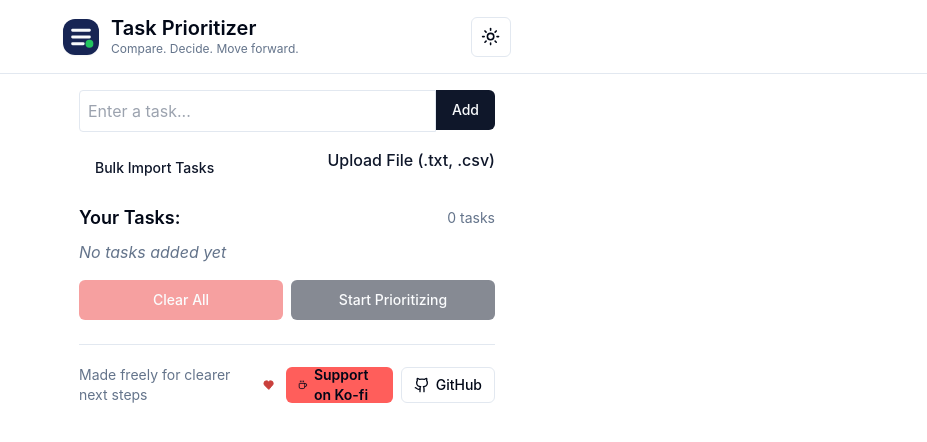
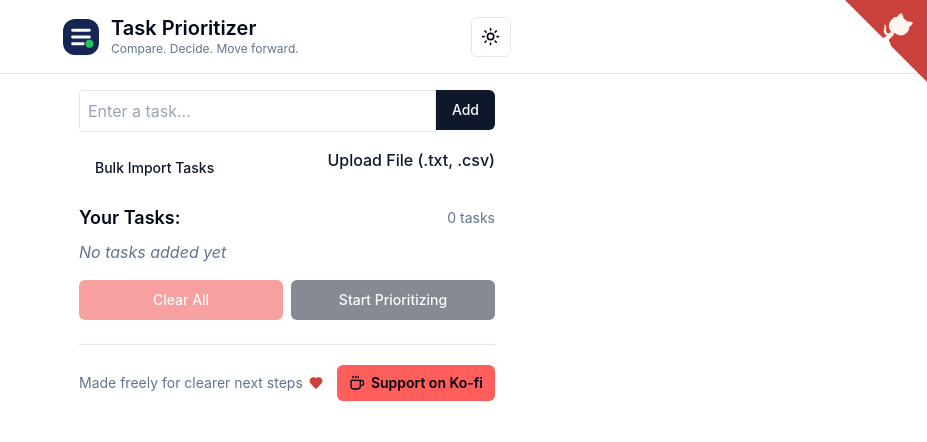
Before and after one commit to cdracars/task-prioritizer, a React (Create React App) app: page / in a window 1280 px wide. Shown: the top 442 px of the page, without its empty margins (353-1280 px from the left). Built offline with nearby package versions, Linux system fonts and the light colour scheme.

Commit message:
feat: use GitHub page-curl link

```diff
--- a/src/App.tsx
+++ b/src/App.tsx
@@ -1,6 +1,6 @@
 import { ReactElement } from 'react';
 import { HelmetProvider } from 'react-helmet-async';
-import { Coffee, Github, Heart } from 'lucide-react';
+import { Coffee, Heart } from 'lucide-react';
 import { ThemeProvider } from './components/theme-provider';
 import { ModeToggle } from './components/mode-toggle';
 import TaskPrioritizer from './components/TaskPrioritizer';
@@ -20,6 +20,19 @@ function App(): ReactElement {
           storageKey="task-prioritizer-theme"
         >
           <MetaTags />
+          <a
+            className="github-corner"
+            href="https://github.com/cdracars/task-prioritizer"
+            target="_blank"
+            rel="noreferrer"
+            aria-label="View Task Prioritizer source on GitHub"
+          >
+            <svg viewBox="0 0 250 250" aria-hidden="true">
+              <path d="M0,0 L115,115 L130,115 L142,142 L250,250 L250,0 Z" />
+              <path className="octo-arm" d="M128.3,109.0 C113.8,99.7 119.0,89.6 119.0,89.6 C122.0,82.7 120.5,78.6 120.5,78.6 C119.2,72.0 123.4,76.3 123.4,76.3 C127.3,80.9 125.5,87.3 125.5,87.3 C122.9,97.6 130.6,101.9 134.4,103.2" />
+              <path className="octo-body" d="M115.0,115.0 C114.9,115.1 118.7,116.5 119.8,115.4 L133.7,101.6 C136.9,99.2 139.9,98.4 142.2,98.6 C133.8,88.0 127.5,74.4 143.8,58.0 C148.5,53.4 154.0,51.2 159.7,51.0 C160.3,49.4 163.2,43.6 171.4,40.6 C171.4,40.6 176.1,42.5 178.8,56.2 C183.8,58.6 187.2,61.8 189.8,65.4 C203.1,64.1 206.7,69.9 206.7,69.9 C203.7,78.2 197.8,81.0 196.1,81.4 C196.4,87.8 194.4,93.4 189.8,98.1 C173.7,114.2 159.5,107.5 149.9,99.4 C150.1,101.8 149.3,104.9 146.9,108.1 L133.0,121.9 C131.9,123.0 133.3,126.8 133.4,126.8 Z" />
+            </svg>
+          </a>
           <div className="min-h-screen bg-background">
             <header className="border-b border-border p-4">
               <div className="flex justify-between items-center max-w-md mx-auto">
@@ -69,15 +82,6 @@ function App(): ReactElement {
                     <Coffee aria-hidden="true" className="h-4 w-4" />
                     Support on Ko-fi
                   </a>
-                  <a
-                    className="inline-flex h-9 items-center gap-1.5 rounded-md border border-border bg-background px-3 text-sm font-medium text-foreground transition-colors hover:bg-accent focus-visible:outline-none focus-visible:ring-2 focus-visible:ring-ring focus-visible:ring-offset-2"
-                    href="https://github.com/cdracars/task-prioritizer"
-                    target="_blank"
-                    rel="noreferrer"
-                  >
-                    <Github aria-hidden="true" className="h-4 w-4" />
-                    GitHub
-                  </a>
                 </div>
               </nav>
             </footer>
--- a/src/index.css
+++ b/src/index.css
@@ -86,3 +86,25 @@ body {
   -webkit-font-smoothing: antialiased;
   -moz-osx-font-smoothing: grayscale;
 }
+
+.github-corner {
+  position: fixed;
+  z-index: 50;
+  top: 0;
+  right: 0;
+  width: 82px;
+  height: 82px;
+  color: #fff7ed;
+}
+
+.github-corner svg { position: absolute; top: 0; right: 0; width: 100%; height: 100%; fill: #c9403c; color: #fff7ed; }
+.github-corner:hover svg { fill: #ff5e5b; }
+.github-corner:focus-visible { outline: 2px solid #ff5e5b; outline-offset: -5px; }
+.github-corner .octo-arm { fill: currentColor; transform-origin: 130px 106px; }
+.github-corner .octo-body { fill: currentColor; }
+.github-corner:hover .octo-arm { animation: octo-wave 560ms ease-in-out; }
+@keyframes octo-wave { 0%, 100% { transform: rotate(0); } 20%, 60% { transform: rotate(-24deg); } 40%, 80% { transform: rotate(10deg); } }
+
+@media (max-width: 560px) {
+  .github-corner { width: 62px; height: 62px; }
+}
```
